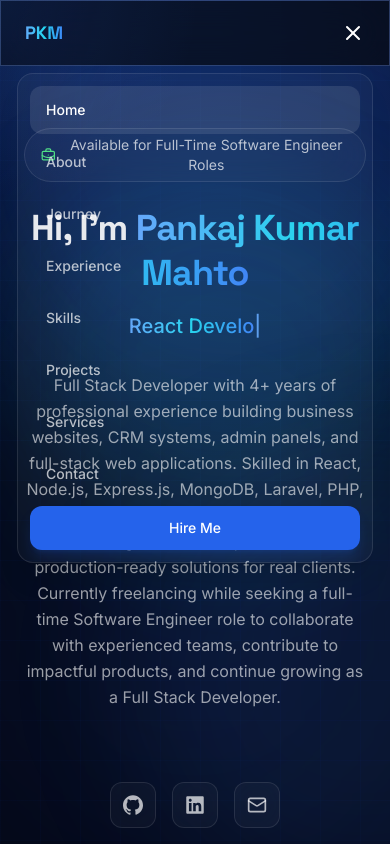
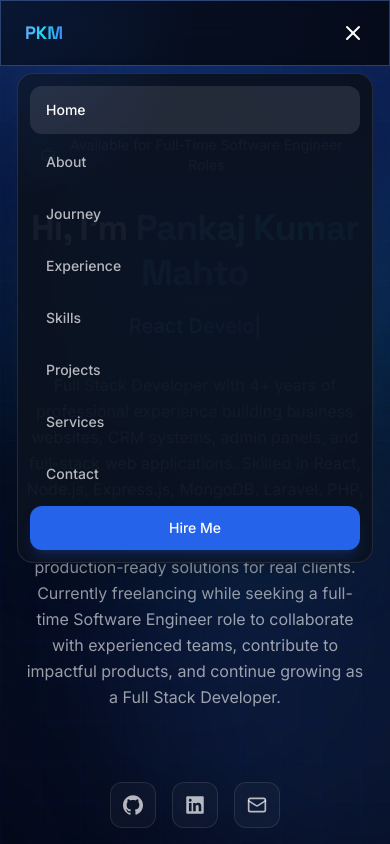
Before and after one commit to pankajvitaldeveloper/pankaj-portfolio, a React (Vite) app: page / in a window 390 px wide. Both pictures are taken after a click on the button "Toggle menu". Shown: the top 844 px of the page. Built offline with nearby package versions, Linux system fonts and the light colour scheme.

Commit message:
navbar correct it 1

```diff
--- a/src/components/Navbar.jsx
+++ b/src/components/Navbar.jsx
@@ -114,25 +114,25 @@ export default function Navbar() {
       <AnimatePresence>
         {open && (
           <>
-            {/* Backdrop – closes menu on tap */}
+            {/* Dark backdrop */}
             <motion.div
               initial={{ opacity: 0 }}
               animate={{ opacity: 1 }}
               exit={{ opacity: 0 }}
               transition={{ duration: 0.2 }}
-              className="fixed inset-0 top-0 z-40 bg-black/60 lg:hidden"
+              className="fixed inset-0 z-40 bg-black/70 lg:hidden"
               onClick={() => setOpen(false)}
             />
 
-            {/* Menu panel */}
+            {/* Menu panel – solid background so content doesn't show through */}
             <motion.div
-              initial={{ opacity: 0, y: -12 }}
+              initial={{ opacity: 0, y: -10 }}
               animate={{ opacity: 1, y: 0 }}
-              exit={{ opacity: 0, y: -12 }}
-              transition={{ duration: 0.25, ease: "easeOut" }}
+              exit={{ opacity: 0, y: -10 }}
+              transition={{ duration: 0.22, ease: "easeOut" }}
               className="absolute left-4 right-4 top-full mt-2 z-50 lg:hidden"
             >
-              <div className="glass rounded-2xl border border-white/10 shadow-xl overflow-hidden">
+              <div className="rounded-2xl border border-white/10 bg-[#0b1220]/95 backdrop-blur-xl shadow-2xl overflow-hidden">
                 <ul className="flex flex-col p-3 gap-1">
                   {navLinks.map((link) => (
                     <li key={link.href}>
```
